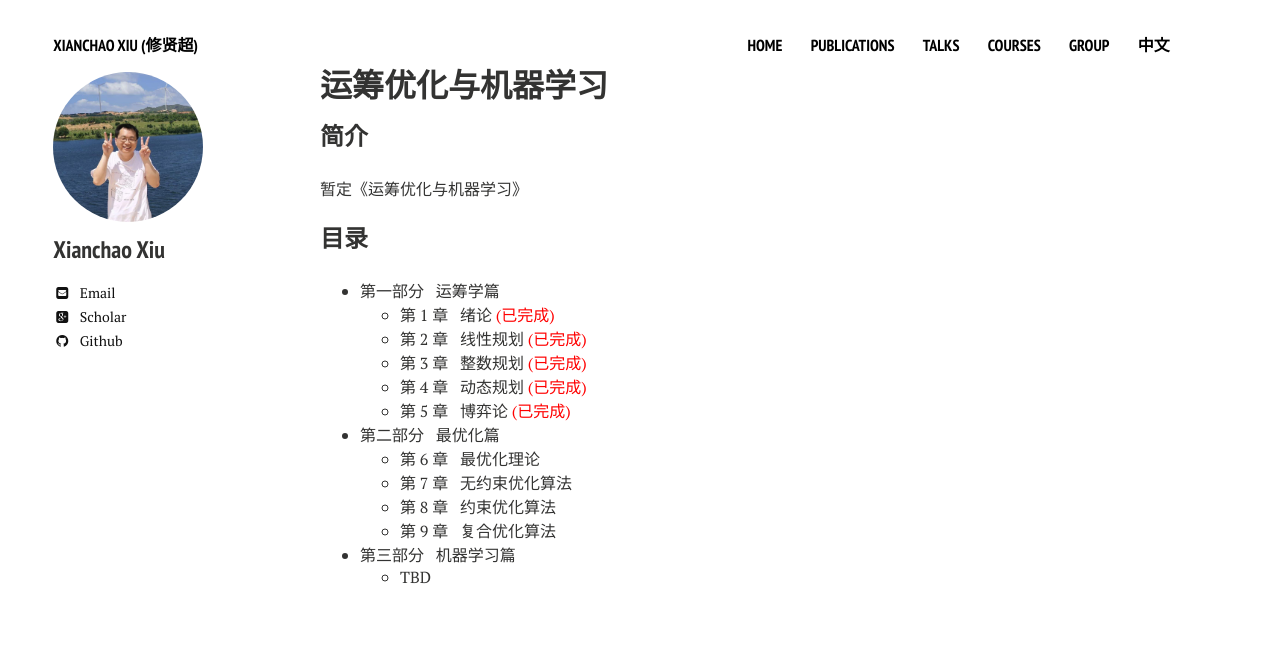
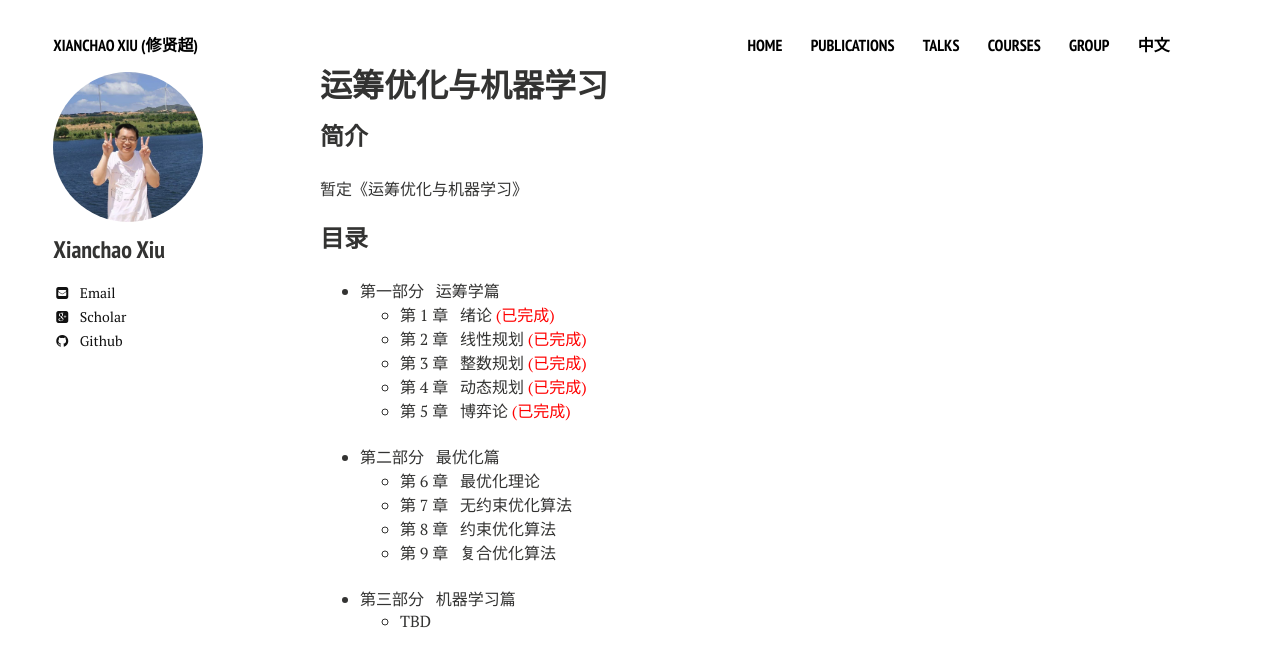
Before and after one commit to xianchaoxiu/xianchaoxiu.github.io, a Jekyll site: the page built from chinese/book/ORML/index.md, in a window 1280 px wide. Shown: the top 667 px of the page. Built offline with Jekyll 4.4.1, drawn with Linux system fonts in a browser that asks for light colours; nearby versions of some CDN libraries.

Commit message:
Update index.md

```diff
--- a/chinese/book/ORML/index.md
+++ b/chinese/book/ORML/index.md
@@ -14,13 +14,13 @@ share: false
   - 第 2 章 &nbsp;  线性规划 <span style="color:#ff0000">(已完成)</span><br>
   - 第 3 章 &nbsp;  整数规划 <span style="color:#ff0000">(已完成)</span><br>
   - 第 4 章 &nbsp;  动态规划 <span style="color:#ff0000">(已完成)</span><br>
-  - 第 5 章 &nbsp;  博弈论 <span style="color:#ff0000">(已完成)</span><br>
+  - 第 5 章 &nbsp;  博弈论 <span style="color:#ff0000">(已完成)</span><br><br>
 
 * 第二部分 &nbsp; 最优化篇 <br>
   - 第 6 章 &nbsp;  最优化理论<br>
   - 第 7 章 &nbsp;  无约束优化算法 <br>
   - 第 8 章 &nbsp;  约束优化算法 <br>
-  - 第 9 章 &nbsp;  复合优化算法<br>
+  - 第 9 章 &nbsp;  复合优化算法<br><br>
 
 * 第三部分 &nbsp; 机器学习篇 <br>
   - TBD
```
